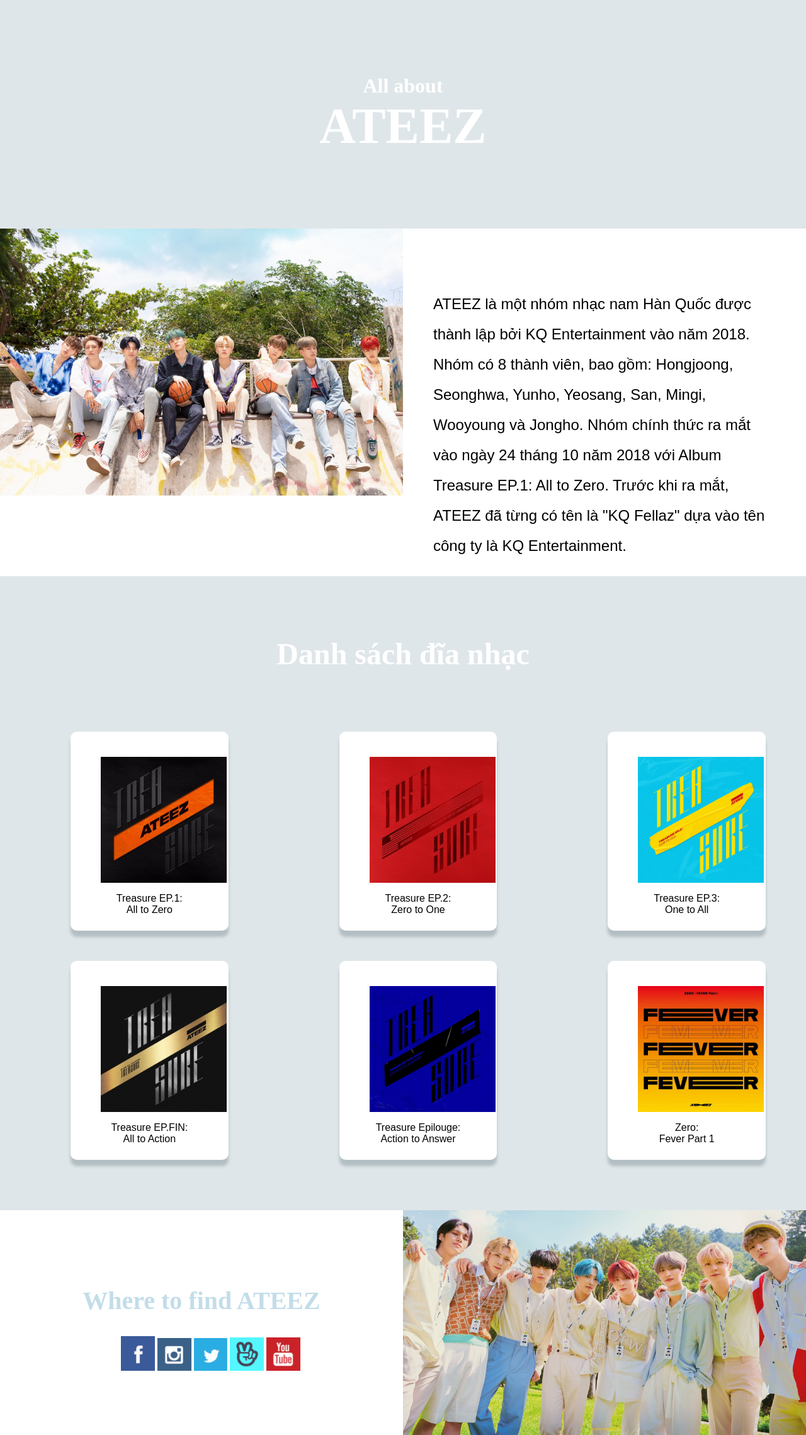
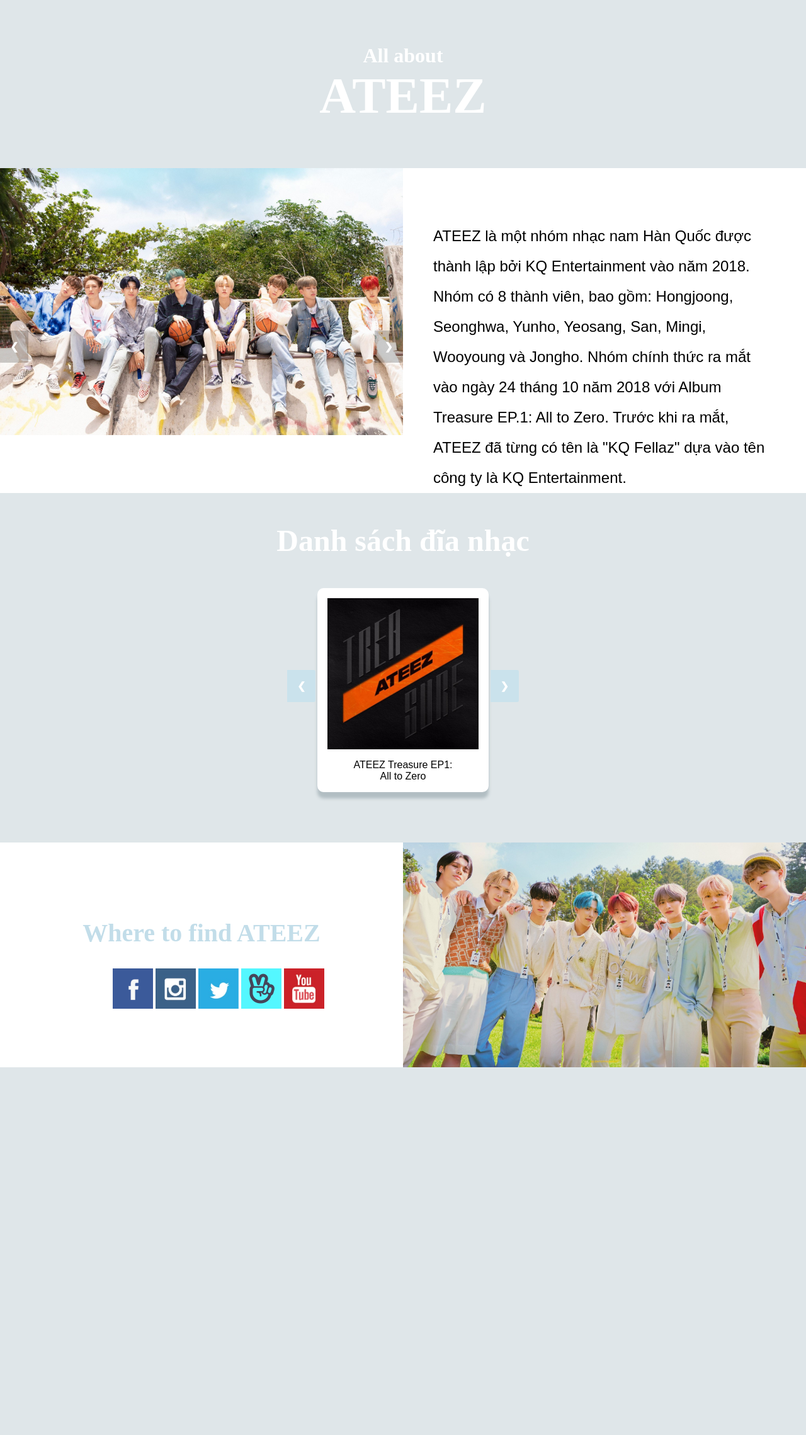
Before and after one commit to hangvtt183524/Cong_nghe_Web_va_dich_vu_truc_tuyen_20202, a PHP site: page /html/info.html in a window 1280 px wide. Shown: the whole page at 63% size. After the commit the page ends 1695 px from the top, so only its background shows below. Run offline with PHP 8.4, Linux system fonts and the light colour scheme.

Commit message:
update info page and add responsive

```diff
--- a/ProjectWeb/src/View/css/info.css
+++ b/ProjectWeb/src/View/css/info.css
@@ -3,7 +3,7 @@
 }
 .p0 {
     background-color: #dfe6e9;
-    padding: 4em 0;
+    padding: 1em 0;
 }
 h1 {
     text-align: center;
@@ -19,57 +19,161 @@
     display: grid;
     grid-template-columns: repeat(2, 50% 50%);
 }
+
 .p1-1 img {
     width: 100%;
+}
+.p1-1 {
+    position: relative;
+}
+.overlay {
+    position: absolute;
+    bottom: 0;
+    left: 0;
+    right: 0;
+    background: rgba(0, 0, 0, 0.5);
+    overflow: hidden;
+    width: 100%;
+    height: 0;
+    transition: .5s ease;
+}
+.p1-1:hover .overlay {
+    height: 15%;
+}
+.text {
+    color: white;
+    font-size: 3rem;
+    position: absolute;
+    top: 50%;
+    left: 50%;
+    transform: translate(-50%, -50%);
+    text-align: center;
+  }
+.preBtn {
+    position: absolute;
+    cursor: pointer;
+    top: 50%;
+    width: auto;
+    padding: 1em;
+    color:white;
+    font-weight: bold;
+    font-size: 1rem;
+    transition: 0.6s ease;
+    border-radius: 0 3px 3px 0;
+    border: none;
+    background-color: rgba(0, 0, 0, 0.2);
+}
+.preBtn:hover {
+    background-color:rgba(0, 0, 0, 0.6);
+}
+.nextBtn {
+    position: absolute;
+    cursor: pointer;
+    top: 50%;
+    width: auto;
+    padding: 1em;
+    color:white;
+    font-weight: bold;
+    font-size: 1rem;
+    transition: 0.6s ease;
+    border-radius: 0 3px 3px 0;
+    border: none;
+    background-color: rgba(0, 0, 0, 0.2);
+    right: 0;
+}
+.nextBtn:hover {
+    background-color: rgba(0, 0, 0, 0.6);
 }
 .p1-2 p{
     font-size: 1.5rem;
     line-height: 2em;
     font-family: sans-serif;
-    padding: 3em 2em 0 2em;
+    margin: 3.5em 2em 0 2em;
 }
 .p2 {
     background-color: #dfe6e9;
     padding-bottom: 5em;
+    align-items: center;
+}
+
+.p2-1 {
+    position: relative;
+    width: 23em;
+    margin: auto;
 }
 .p2 h2 {
     margin: 0;
     color: white;
     text-align: center;
     font-size: 3rem;
-    padding: 2em 0 2em;
-}
-.p2-1{
-    display: grid;
-    grid-template-columns: repeat(3, 1fr);
-	grid-row-gap: 3em;
+    padding: 1em 0 1em;
 }
 .album {
-    max-width: 55%;
+    width: 15em;
+    margin: auto;
     background-color: white;
-    margin-left: 7em;
     border-radius: 10px;
-    padding: 0.5em;
     box-shadow: 0px 10px 5px #b2bec3;
+    border: 1em solid white;
 }
-.album:hover {
-    box-shadow: 15px 15px 15px #b2bec3;
-	background: #FFEAFF;
+.album .imgIdol {
+    width: 100%;
+    height: 15em;
+    position: relative;
 }
-.album img {
-    width: 200px;
-    height: 200px;
-    padding: 2em 2em 1em 2.5em;
+.album .imgIdol img {
+    width: 100%;
+    height: 100%;
+    object-fit: cover;
+    position: absolute;
 }
 .albname {
     text-align: center;
     font-size: 1rem;
     font-family: sans-serif;
-    padding-bottom: 1em;
+    padding-top: 1em;
 }
 .albname span {
     display: block;
 }
+.left-button {
+    cursor: pointer;
+    position: absolute;
+    top: 40%;
+    left: 0;
+    width: auto;
+    padding: 1em;
+    color: white;
+    font-weight: bold;
+    font-size: 1rem;
+    transition: 0.6s ease;
+    border-radius: 0 3px 3px 0;
+    background-color: #cae2ec;
+    border: none;
+
+}
+.left-button:hover{
+    background-color: gray;
+}
+.right-button {
+    cursor: pointer;
+    position: absolute;
+    top: 40%;
+    right: 0;
+    width: auto;
+    padding: 1em;
+    color: white;
+    font-weight: bold;
+    font-size: 1rem;
+    transition: 0.6s ease;
+    border-radius: 0 3px 3px 0;
+    border: none;
+    background-color: #cae2ec;
+}
+.right-button:hover{
+    background-color: gray;
+}
+
 .p3 {
     display: grid;
     grid-template-columns: repeat(2, 50%);
@@ -84,8 +188,61 @@
     color: #c2dde9;
 }
 .p3-1 img {
-    width: 12%;
+    width: 4em;
+    height: 4em;
+}
+.p3-1 img:hover {
+    -webkit-filter: grayscale(100%); /* Safari 6.0 - 9.0 */
+    filter: grayscale(100%);
 }
 .sns {
-    padding-left: 12em;
+    margin-left: 28%;
 }
+@media only screen and (max-width: 991px){
+    .p1 {
+        grid-template-columns: 1fr;
+    }
+    .p1-2 p{
+        line-height: 2em;
+        margin: 3em 2em 3em 3em;
+    }
+    .p0 {
+        padding: 0.3em 0;
+    }
+    .p3 {
+        grid-template-columns: 1fr;
+    }
+    .p3-1 h2 {
+        font-size: 3rem;
+        margin-top: 1em;
+    }
+    .p3-1 img {
+        width: 6em;
+        height: 6em;
+        padding-bottom: 3em;
+    }
+    .sns {
+        margin-left: 25%;
+    }
+    .p1-1:hover .overlay {
+        height: 20%;
+    }
+    .text {
+        font-size: 4rem;
+    }
+    .preBtn, .nextBtn, .left-button, .right-button {
+        font-size: 2em;
+    }
+    .album {
+        width: 28em;
+    }
+    .album .imgIdol {
+        height: 28em;
+    }
+    .p2-1 {
+        width: 42em;
+    }
+    .albname {
+        font-size: 2.2rem;
+    }
+}
--- a/ProjectWeb/src/View/html/info.html
+++ b/ProjectWeb/src/View/html/info.html
@@ -9,7 +9,62 @@
         </div>
         <div class="p1">
             <div class="p1-1">
+                <button class="preBtn" onclick="plusIdol(-1)">&#10094</button>
+                <button class="nextBtn" onclick="plusIdol(1)">&#10095</button>
+                <div class="idol">
+                    <div class="overlay">
+                        <div class="text">ATEEZ</div>
+                    </div>
                     <img src="../image/ateez.jpg" alt="pic of idol">
+                </div>
+                <div class="idol">
+                    <div class="overlay">
+                        <div class="text">Hongjoong</div>
+                    </div>
+                    <img src="../image/hongjoong.jpg" alt="pic of idol">
+                </div>
+                <div class="idol">
+                    <div class="overlay">
+                        <div class="text">Seonghwa</div>
+                    </div>
+                    <img src="../image/seonghwa.jpg" alt="pic of idol">
+                </div>
+                <div class="idol">
+                    <div class="overlay">
+                        <div class="text">Yunho</div>
+                    </div>
+                    <img src="../image/yunho.jpg" alt="pic of idol">
+                </div>
+                <div class="idol">
+                    <div class="overlay">
+                        <div class="text">Yeosang</div>
+                    </div>
+                    <img src="../image/yeosang.jpg" alt="pic of idol">
+                </div>
+                <div class="idol">
+                    <div class="overlay">
+                        <div class="text">San</div>
+                    </div>
+                    <img src="../image/san.jpg" alt="pic of idol">
+                </div>
+                <div class="idol">
+                    <div class="overlay">
+                        <div class="text">Mingi</div>
+                    </div>
+                    <img src="../image/mingi.jpg" alt="pic of idol">
+                </div>
+                <div class="idol">
+                    <div class="overlay">
+                        <div class="text">Wooyoung</div>
+                    </div>
+                    <img src="../image/wooyoung.jpg" alt="pic of idol">
+                </div>
+                <div class="idol">
+                    <div class="overlay">
+                        <div class="text">Jongho</div>
+                    </div>
+                    <img src="../image/jongho.jpg" alt="pic of idol">
+                </div>
             </div>
             <div class="p1-2">
                 <p>
@@ -23,31 +78,84 @@
         <div class="p2">
             <h2>Danh sách đĩa nhạc</h2>
             <div class="p2-1">
+                <button class="left-button" onclick="plusDivs(-1)">&#10094</button>
                 <div class="album">
+                    <div class="imgIdol">
                         <img src="../image/album1.png" alt="album1">
-                    <div class="albname"><span>Treasure EP.1:</span>All to Zero</div>
+                    </div>
+                    <div class="albname"><span>ATEEZ Treasure EP1:</span>All to Zero</div>
                 </div>
                 <div class="album">
+                    <div class="imgIdol">
                         <img src="../image/album2.png" alt="album2">
-                    <div class="albname"><span>Treasure EP.2:</span>Zero to One</div>
+                    </div>
+                    <div class="albname"><span>ATEEZ Treasure EP2:</span>Zero to One</div>
                 </div>
                 <div class="album">
+                    <div class="imgIdol">
                         <img src="../image/album3.png" alt="album3">
-                    <div class="albname"><span>Treasure EP.3:</span>One to All</div>
+                    </div>
+                    <div class="albname"><span>Treasure EP3:</span>One to All</div>
                 </div>
                 <div class="album">
+                    <div class="imgIdol">
                         <img src="../image/album4.png" alt="album4">
+                    </div>
                     <div class="albname"><span>Treasure EP.FIN:</span> All to Action</div>
                 </div>
                 <div class="album">
+                    <div class="imgIdol">
                         <img src="../image/album5.png" alt="album5">
-                    <div class="albname"><span>Treasure Epilouge:</span>Action to Answer</div>
+                    </div>
+                    <div class="albname"><span>ATEEZ Treasure Epilouge:</span>Action to Answer</div>
                 </div>
                 <div class="album">
+                    <div class="imgIdol">
                     <img src="../image/album6.png" alt="album6">
-                    <div class="albname"><span>Zero:</span>Fever Part 1</div>
                     </div>
+                    <div class="albname"><span>ATEEZ Zero Fever:</span>Part 1</div>
                 </div>
+                <button class="right-button" onclick="plusDivs(1)">&#10095</button>
+                <script>
+                    var idolIndex = 1;
+                    showIdol(idolIndex);
+
+                    function plusIdol(n) {
+                    showIdol(idolIndex += n);
+                    }
+
+                    function showIdol(n) {
+                    var i;
+                    var x = document.getElementsByClassName("idol");
+                    if (n > x.length) {idolIndex = 1}
+                    if (n < 1) {idolIndex = x.length}
+                    for (i = 0; i < x.length; i++) {
+                        x[i].style.display = "none";
+                    }
+                    x[idolIndex-1].style.display = "block";
+                    }
+                </script>
+                 <script>
+                    var slideIndex = 1;
+                    showDivs(slideIndex);
+
+                    function plusDivs(n) {
+                    showDivs(slideIndex += n);
+                    }
+
+                    function showDivs(n) {
+                    var i;
+                    var x = document.getElementsByClassName("album");
+                    if (n > x.length) {slideIndex = 1}
+                    if (n < 1) {slideIndex = x.length}
+                    for (i = 0; i < x.length; i++) {
+                        x[i].style.display = "none";
+                    }
+                    x[slideIndex-1].style.display = "block";
+                    }
+                </script>
+            </div>
+
         </div>
         <div class="p3">
             <div class="p3-1">
```
Also changed, not shown: ProjectWeb/src/View/image/hongjoong.jpg (added), ProjectWeb/src/View/image/jongho.jpg (added), ProjectWeb/src/View/image/mingi.jpg (added), ProjectWeb/src/View/image/san.jpg (added), ProjectWeb/src/View/image/seonghwa.jpg (added), ProjectWeb/src/View/image/wooyoung.jpg (added), ProjectWeb/src/View/image/yeosang.jpg (added), ProjectWeb/src/View/image/yunho.jpg (added). Lines whose indentation alone changed are shown as unchanged.
